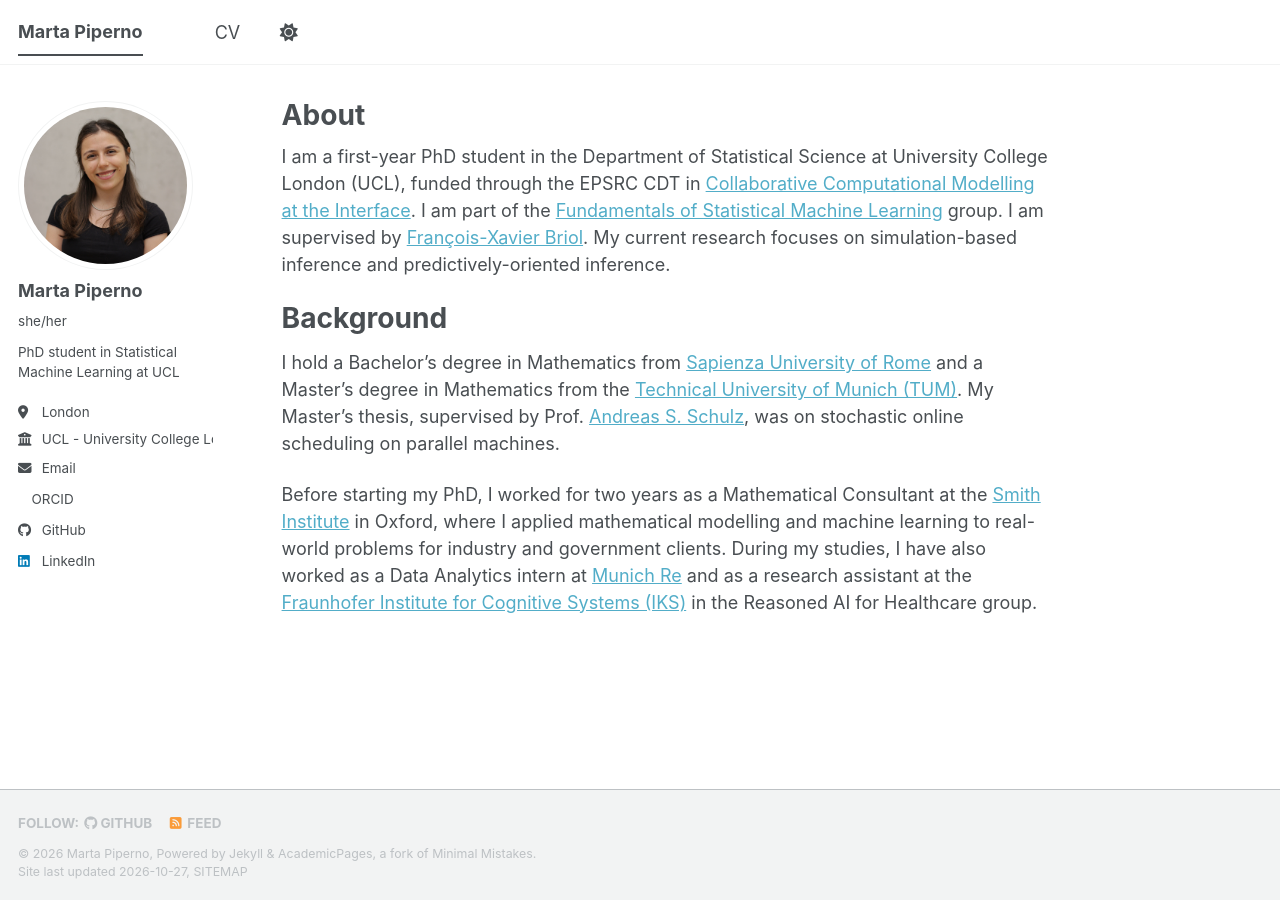
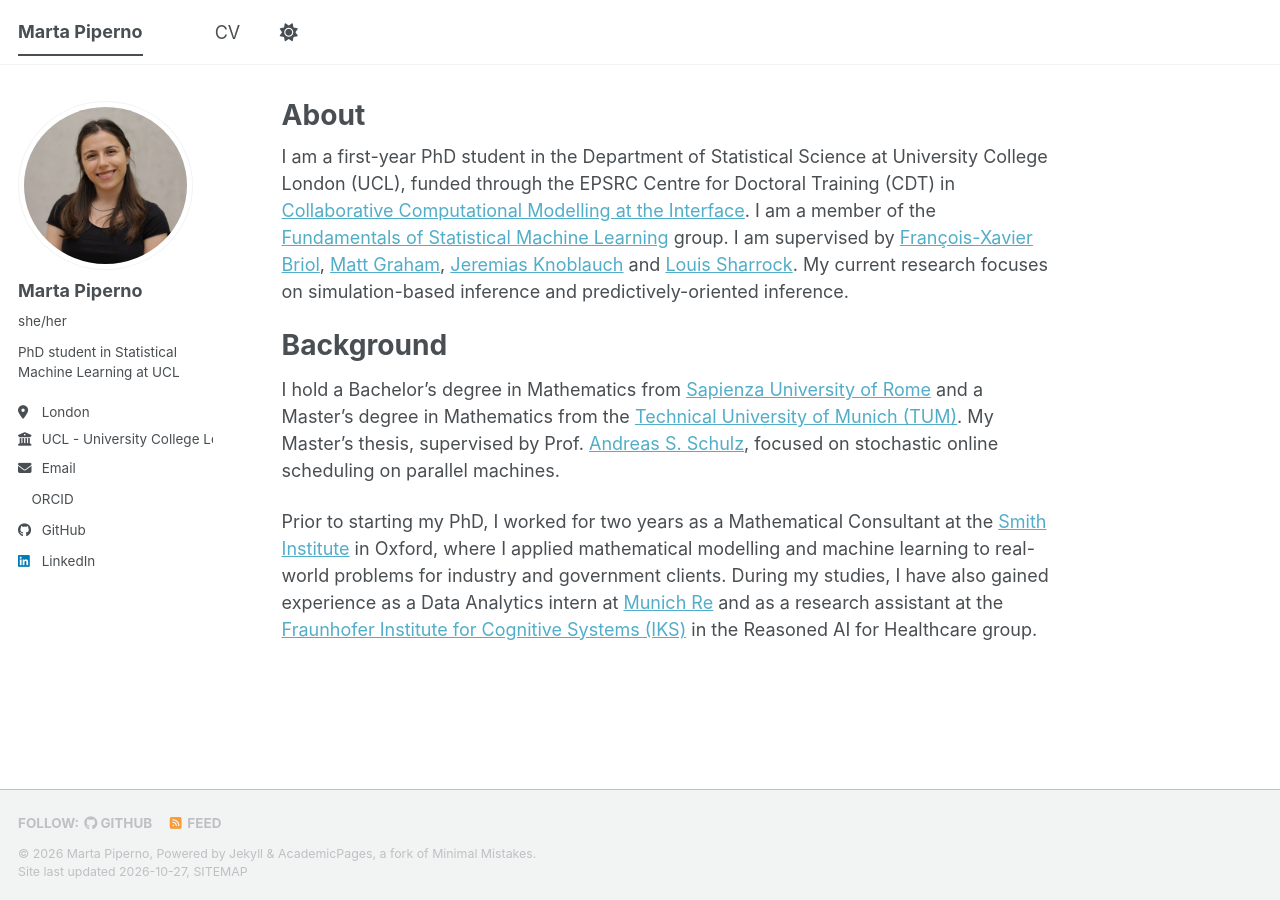
Before and after one commit to MartaPip/martapip.github.io, a Jekyll site: the page built from _pages/about.md, in a window 1280 px wide. Built offline with Jekyll 4.4.1, drawn with Linux system fonts in a browser that asks for light colours; a style sheet for code colours, icons or effects is not loaded.

Commit message:
Fix typo

```diff
--- a/_pages/about.md
+++ b/_pages/about.md
@@ -6,11 +6,11 @@ redirect_from:
   - /about/
   - /about.html
 ---
-I am a first-year PhD student in the Department of Statistical Science at University College London (UCL), funded through the EPSRC CDT in [Collaborative Computational Modelling at the Interface](https://ccmi-cdt.org/). I am part of the [Fundamentals of Statistical Machine Learning](https://fsml-ucl.github.io/) group. I am supervised by [François-Xavier Briol](https://fxbriol.github.io/). My current research focuses on simulation-based inference and predictively-oriented inference.
+I am a first-year PhD student in the Department of Statistical Science at University College London (UCL), funded through the EPSRC Centre for Doctoral Training (CDT) in [Collaborative Computational Modelling at the Interface](https://ccmi-cdt.org/). I am a member of the [Fundamentals of Statistical Machine Learning](https://fsml-ucl.github.io/) group. I am supervised by [François-Xavier Briol](https://fxbriol.github.io/), [Matt Graham](https://matt-graham.github.io), [Jeremias Knoblauch](https://jeremiasknoblauch.github.io) and [Louis Sharrock](https://louissharrock.github.io). My current research focuses on simulation-based inference and predictively-oriented inference.
 
 
 # Background
 
-I hold a Bachelor's degree in Mathematics from [Sapienza University of Rome](https://www.uniroma1.it/en/) and a Master's degree in Mathematics from the [Technical University of Munich (TUM)](https://www.cit.tum.de/en/cit/home/). My Master's thesis, supervised by Prof. [Andreas S. Schulz](https://www.ot.mgt.tum.de/en/or/group/andreas-s-schulz/), was on stochastic online scheduling on parallel machines.
+I hold a Bachelor's degree in Mathematics from [Sapienza University of Rome](https://www.uniroma1.it/en/) and a Master's degree in Mathematics from the [Technical University of Munich (TUM)](https://www.cit.tum.de/en/cit/home/). My Master's thesis, supervised by Prof. [Andreas S. Schulz](https://www.ot.mgt.tum.de/en/or/group/andreas-s-schulz/), focused on stochastic online scheduling on parallel machines.
 
-Before starting my PhD, I worked for two years as a Mathematical Consultant at the [Smith Institute](https://www.smithinst.co.uk) in Oxford, where I applied mathematical modelling and machine learning to real-world problems for industry and government clients. During my studies, I have also worked as a Data Analytics intern at [Munich Re](https://www.munichre.com/en.html) and as a research assistant at the [Fraunhofer Institute for Cognitive Systems (IKS)](https://www.iks.fraunhofer.de/en.html) in the Reasoned AI for Healthcare group.
+Prior to starting my PhD, I worked for two years as a Mathematical Consultant at the [Smith Institute](https://www.smithinst.co.uk) in Oxford, where I applied mathematical modelling and machine learning to real-world problems for industry and government clients. During my studies, I have also gained experience as a Data Analytics intern at [Munich Re](https://www.munichre.com/en.html) and as a research assistant at the [Fraunhofer Institute for Cognitive Systems (IKS)](https://www.iks.fraunhofer.de/en.html) in the Reasoned AI for Healthcare group.
```
Also changed, not shown: _pages/cv.md (+1 -2 lines).
